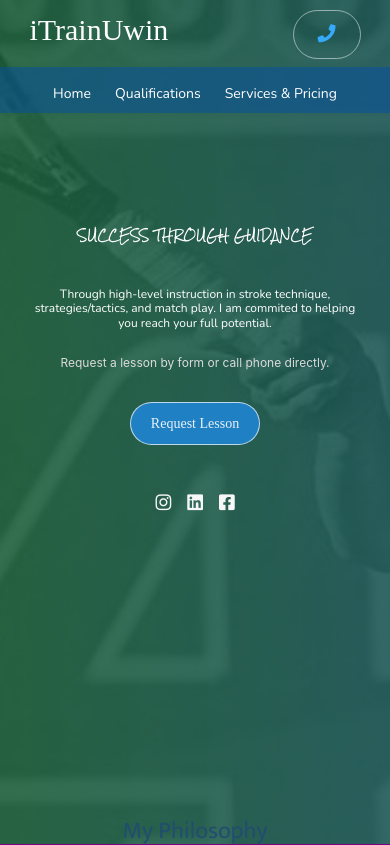
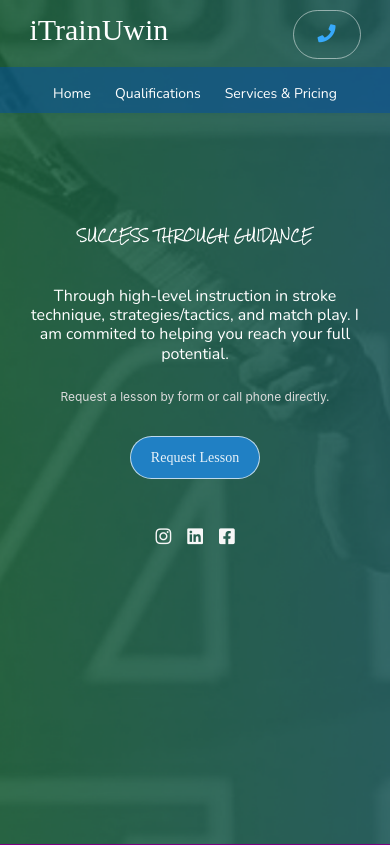
Before and after one commit to mtaslagyan/itrainuwin, a React (Create React App) app: page / in a window 390 px wide. Shown: the top 845 px of the page. Built offline with nearby package versions, Linux system fonts and the light colour scheme; a web font is replaced by a local one.

Commit message:
Add files via upload

```diff
--- a/src/index.css
+++ b/src/index.css
@@ -57,7 +57,7 @@ code {
   margin-top:100px;
   animation-duration: 3s;
   animation-name: fadeIn;
-  height: calc(100vh - 45vh);
+  height: calc(100vh - 40vh);
 }
 
 .title{
@@ -1002,7 +1002,7 @@ input{
     font-size:12px;
   }
   .intro{
-    font-size:12px;
+    font-size:16px;
   }
   .onlineorcall{
     color:rgb(219, 219, 219);
@@ -1149,6 +1149,9 @@ input{
   body{
     background:rgb(87, 245, 245);
   }
+  .banner{
+    margin-top:60px;
+  }
   .navbar-requestLesson,
   .navbar-home,
   .navbar-pricing,
```
Also changed, not shown: src/crissbanner3.03390dc8.png (added).
